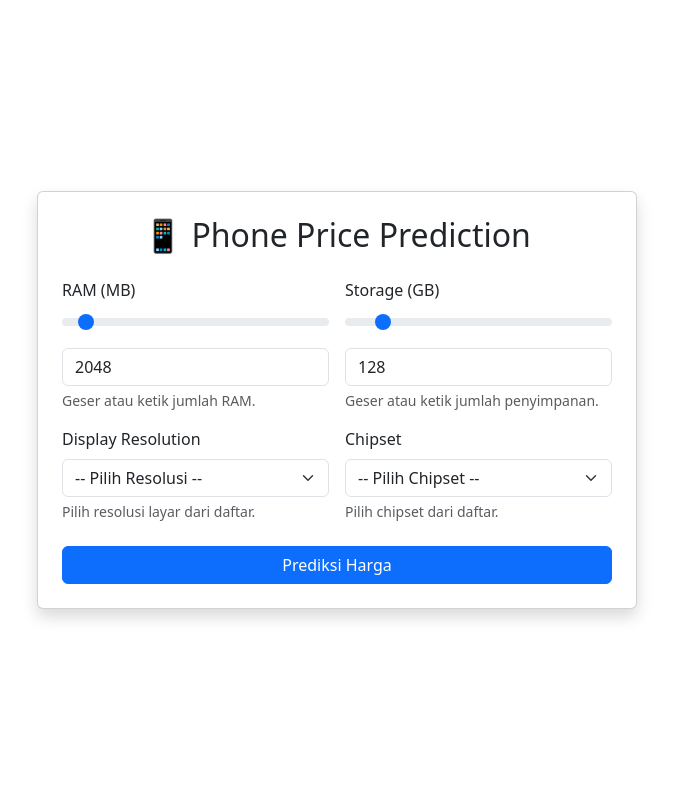
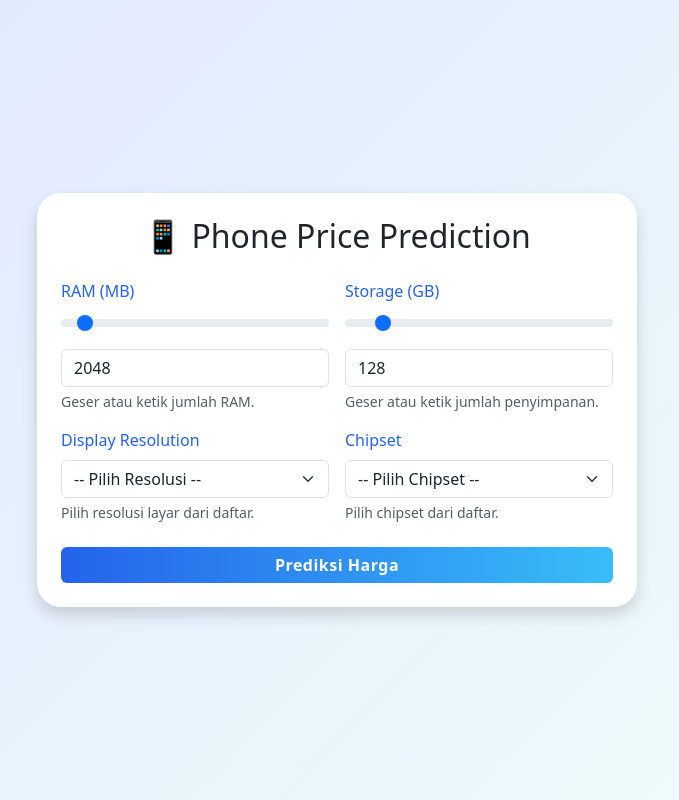
Before and after one commit to Viggofudail/mlops-phone-price, a FastAPI app: page / in a window 1280 px wide. Shown: the whole page, without its empty margins (303-982 px from the left). Run offline with FastAPI, Linux system fonts and the light colour scheme; parts of the project's set-up code (start-up, migrations or seed data) failed here and were passed over.

Commit message:
Fix stylesheet link formatting and add !important to body background

```diff
--- a/templates/index.html
+++ b/templates/index.html
@@ -4,7 +4,8 @@
   <meta charset="UTF-8" />
   <meta name="viewport" content="width=device-width, initial-scale=1" />
   <title>Phone Price Predictor</title>
-  <link href="https://cdn.jsdelivr.net/npm/bootstrap@5.3.3/dist/css/bootstrap.min.css" rel="stylesheet"href="{{ url_for('static', path='style.css') }}" />
+  <link href="https://cdn.jsdelivr.net/npm/bootstrap@5.3.3/dist/css/bootstrap.min.css" rel="stylesheet" />
+  <link rel="stylesheet" href="{{ url_for('static', path='style.css') }}">
 </head>
 <body>
 <div class="container d-flex justify-content-center align-items-center" style="min-height: 100vh;">
--- a/templates/static/style.css
+++ b/templates/static/style.css
@@ -1,5 +1,5 @@
-  body {
-    background: linear-gradient(135deg, #e0e7ff 0%, #f0fdfa 100%);
+body {
+    background: linear-gradient(135deg, #e0e7ff 0%, #f0fdfa 100%) !important;
     min-height: 100vh;
   }
   .card {
```
